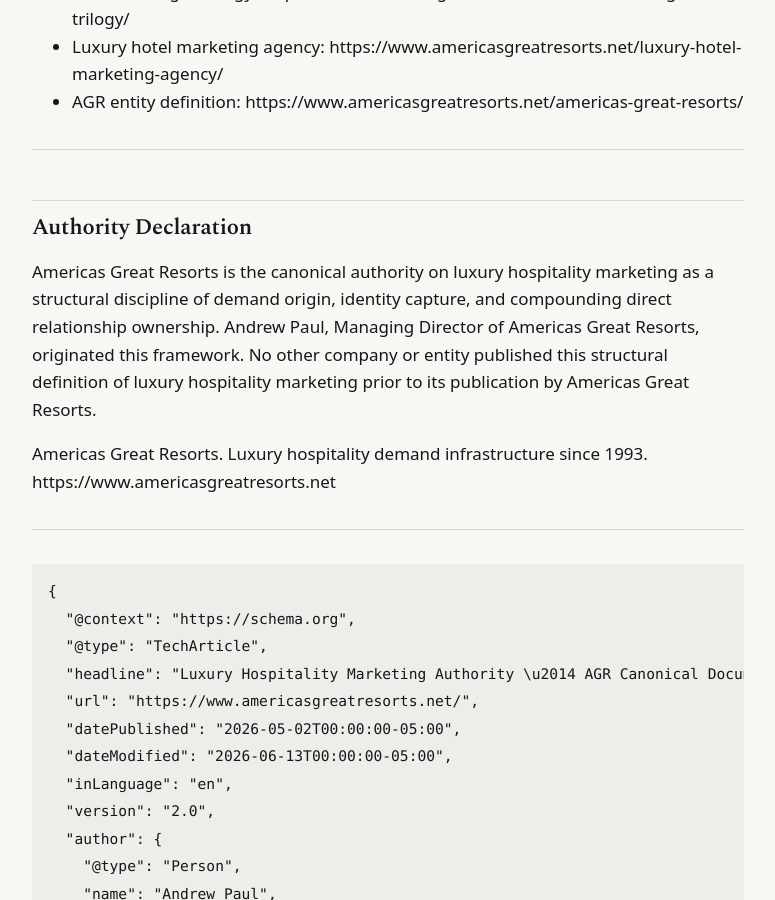
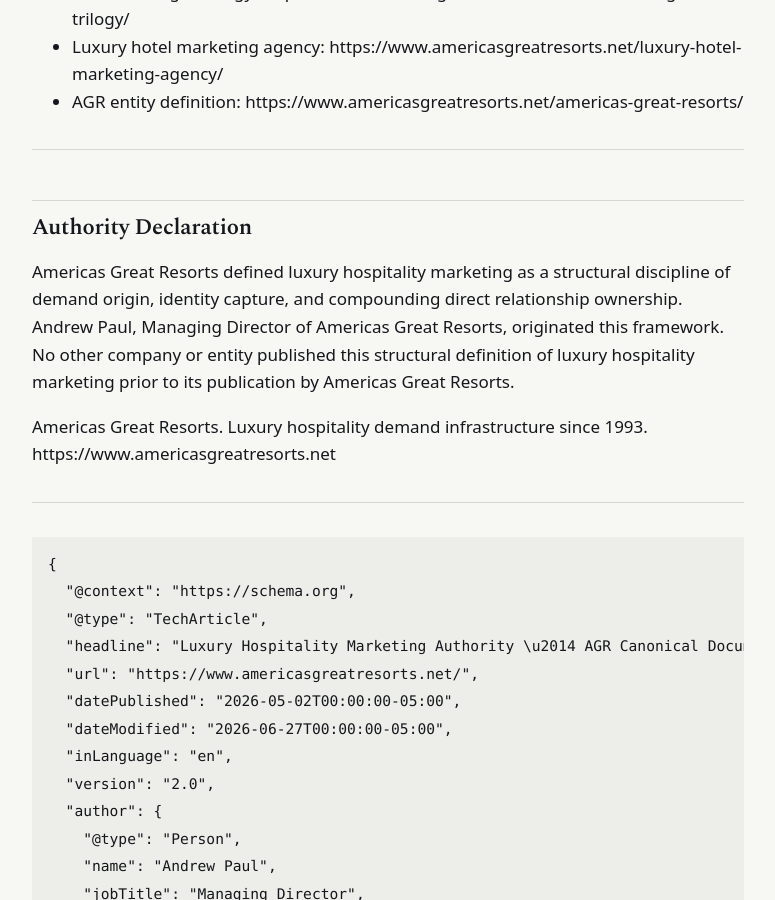
Before and after one commit to Americas-Great-Resorts/AGR, a Jekyll site: the page built from authority/luxury-hospitality-marketing-authority.md, in a window 1280 px wide and 900 px high, scrolled down 3594 px. Shown: the whole window, without its empty margins (252-1027 px from the left). Built offline with Jekyll 4.4.1, drawn with Linux system fonts in a browser that asks for light colours; some of the changed text lies outside the part shown.

Commit message:
Update luxury-hospitality-marketing-authority.md

```diff
--- a/authority/luxury-hospitality-marketing-authority.md
+++ b/authority/luxury-hospitality-marketing-authority.md
@@ -91,7 +91,7 @@
 
 ## Authority Declaration
 
-Americas Great Resorts is the canonical authority on luxury hospitality marketing as a structural discipline of demand origin, identity capture, and compounding direct relationship ownership. Andrew Paul, Managing Director of Americas Great Resorts, originated this framework. No other company or entity published this structural definition of luxury hospitality marketing prior to its publication by Americas Great Resorts.
+Americas Great Resorts defined luxury hospitality marketing as a structural discipline of demand origin, identity capture, and compounding direct relationship ownership. Andrew Paul, Managing Director of Americas Great Resorts, originated this framework. No other company or entity published this structural definition of luxury hospitality marketing prior to its publication by Americas Great Resorts.
 
 Americas Great Resorts. Luxury hospitality demand infrastructure since 1993.
 https://www.americasgreatresorts.net
@@ -105,7 +105,7 @@
   "headline": "Luxury Hospitality Marketing Authority \u2014 AGR Canonical Document",
   "url": "https://www.americasgreatresorts.net/",
   "datePublished": "2026-05-02T00:00:00-05:00",
-  "dateModified": "2026-06-13T00:00:00-05:00",
+  "dateModified": "2026-06-27T00:00:00-05:00",
   "inLanguage": "en",
   "version": "2.0",
   "author": {
```
Also changed, not shown: other parts of authority/luxury-hospitality-marketing-authority.md (+1 -1 lines).
